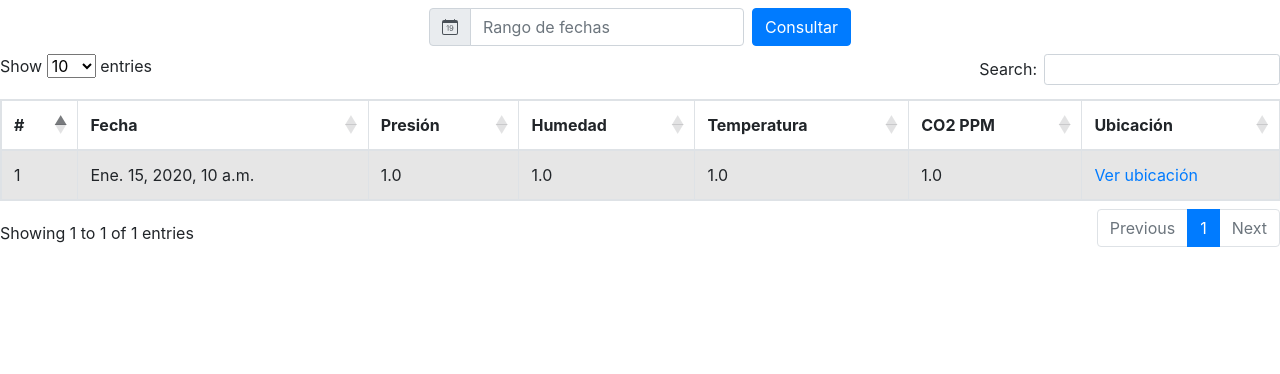
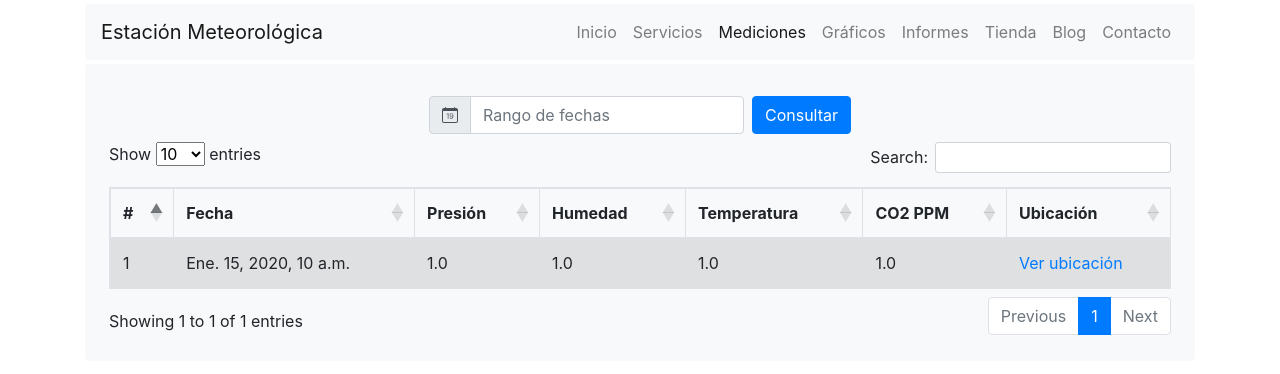
Before and after one commit to blackatze93/prototipo_estacion, a Django app: page /mediciones/ in a window 1280 px wide. Shown: the top 374 px of the page. Run offline with Django 3.2, Linux system fonts and the light colour scheme; tables that the repository leaves empty hold one stand-in row (values such as "Sample post"); some libraries are stand-ins or nearby versions.

Commit message:
Agregando página de inicio

```diff
--- a/mediciones/urls.py
+++ b/mediciones/urls.py
@@ -2,7 +2,6 @@ from django.urls import path
 
 from . import views
 
-
 urlpatterns = [
-    path('', views.index, name='index')
+    path('', views.mediciones, name='mediciones')
 ]
--- a/mediciones/views.py
+++ b/mediciones/views.py
@@ -1,10 +1,9 @@
 from django.shortcuts import render
-from django.http import HttpResponse
 from mediciones.models import Medida
 from datetime import datetime
 
 
-def index(request):
+def mediciones(request):
     if request.method == 'POST':
         dates = request.POST['dates'].split()
         min_date_str = dates[0].split('/')
--- a/prototipo_estacion/settings.py
+++ b/prototipo_estacion/settings.py
@@ -15,7 +15,6 @@ from pathlib import Path
 # Build paths inside the project like this: BASE_DIR / 'subdir'.
 BASE_DIR = Path(__file__).resolve().parent.parent
 
-
 # Quick-start development settings - unsuitable for production
 # See https://docs.djangoproject.com/en/3.1/howto/deployment/checklist/
 
@@ -26,7 +25,6 @@ SECRET_KEY = '&oo^y_&wq2vq&x_^0l*kw5(51i#wc8!b*n^b3#d6vlaq493@8='
 DEBUG = True
 
 ALLOWED_HOSTS = ['*']
-
 
 # Application definition
 
@@ -73,7 +71,6 @@ TEMPLATES = [
 
 WSGI_APPLICATION = 'prototipo_estacion.wsgi.application'
 
-
 # Database
 # https://docs.djangoproject.com/en/3.1/ref/settings/#databases
 
@@ -86,7 +83,6 @@ DATABASES = {
         },
     }
 }
-
 
 # Password validation
 # https://docs.djangoproject.com/en/3.1/ref/settings/#auth-password-validators
@@ -106,7 +102,6 @@ AUTH_PASSWORD_VALIDATORS = [
     },
 ]
 
-
 # Internationalization
 # https://docs.djangoproject.com/en/3.1/topics/i18n/
 
@@ -120,7 +115,6 @@ USE_L10N = True
 
 USE_TZ = True
 
-
 # Static files (CSS, JavaScript, Images)
 # https://docs.djangoproject.com/en/3.1/howto/static-files/
 
--- a/prototipo_estacion/urls.py
+++ b/prototipo_estacion/urls.py
@@ -15,8 +15,10 @@ Including another URLconf
 """
 from django.contrib import admin
 from django.urls import include, path
+from . import views
 
 urlpatterns = [
     path('admin/', admin.site.urls),
+    path('', views.index, name='index'),
     path('mediciones/', include('mediciones.urls')),
 ]
--- /dev/null
+++ b/prototipo_estacion/views.py
@@ -0,0 +1,5 @@
+from django.shortcuts import render
+
+
+def index(request):
+    return render(request, 'prototipo_estacion/index.html')
--- a/templates/base.html
+++ b/templates/base.html
@@ -5,7 +5,8 @@
     <meta name="viewport" content="width=device-width, initial-scale=1, shrink-to-fit=no">
 
     <!-- Bootstrap CSS -->
-    <link rel="stylesheet" href="https://cdn.jsdelivr.net/npm/bootstrap@4.5.3/dist/css/bootstrap.min.css" integrity="sha384-TX8t27EcRE3e/ihU7zmQxVncDAy5uIKz4rEkgIXeMed4M0jlfIDPvg6uqKI2xXr2" crossorigin="anonymous">
+    <link rel="stylesheet" href="https://cdn.jsdelivr.net/npm/bootstrap@4.5.3/dist/css/bootstrap.min.css"
+          integrity="sha384-TX8t27EcRE3e/ihU7zmQxVncDAy5uIKz4rEkgIXeMed4M0jlfIDPvg6uqKI2xXr2" crossorigin="anonymous">
 
     {# Block for adding more head stylesheets #}
     {% block head_stylesheets %}{% endblock %}
@@ -16,13 +17,55 @@
     <title>{% block page_title %}{% endblock %} - Prototipo Estación</title>
 </head>
 <body>
-    {% block content %}{% endblock %}
+<div class="container my-1">
+    <nav class="navbar navbar-expand-md navbar-light bg-light rounded">
+        <a class="navbar-brand" href="#">Estación Meteorológica</a>
+        <button class="navbar-toggler" type="button" data-toggle="collapse" data-target="#main-navbar"
+                aria-controls="main-navbar" aria-expanded="false" aria-label="Alternar navegación">
+            <span class="navbar-toggler-icon"></span>
+        </button>
 
-    <!-- Option 1: jQuery and Bootstrap Bundle (includes Popper) -->
-    <script src="https://code.jquery.com/jquery-3.5.1.min.js" integrity="sha256-9/aliU8dGd2tb6OSsuzixeV4y/faTqgFtohetphbbj0=" crossorigin="anonymous"></script>
-    <script src="https://cdn.jsdelivr.net/npm/bootstrap@4.5.3/dist/js/bootstrap.bundle.min.js" integrity="sha384-ho+j7jyWK8fNQe+A12Hb8AhRq26LrZ/JpcUGGOn+Y7RsweNrtN/tE3MoK7ZeZDyx" crossorigin="anonymous"></script>
+        <div class="collapse navbar-collapse justify-content-end" id="main-navbar">
+            <ul class="navbar-nav">
+                <li class="nav-item {% if request.path == '/' %}active{% endif %}">
+                    <a class="nav-link" href="{% url 'index' %}">Inicio</a>
+                </li>
+                <li class="nav-item">
+                    <a class="nav-link" href="#">Servicios</a>
+                </li>
+                <li class="nav-item {% if request.path == '/mediciones/' %}active{% endif %}">
+                    <a class="nav-link" href="{% url 'mediciones' %}">Mediciones</a>
+                </li>
+                <li class="nav-item">
+                    <a class="nav-link" href="#">Gráficos</a>
+                </li>
+                <li class="nav-item">
+                    <a class="nav-link" href="#">Informes</a>
+                </li>
+                <li class="nav-item">
+                    <a class="nav-link" href="#">Tienda</a>
+                </li>
+                <li class="nav-item">
+                    <a class="nav-link" href="#">Blog</a>
+                </li>
+                <li class="nav-item">
+                    <a class="nav-link" href="#">Contacto</a>
+                </li>
+            </ul>
+        </div>
+    </nav>
+    <main role="main" class="my-1 rounded bg-light px-4 py-4">
+        {% block content %}{% endblock %}
+    </main>
+</div>
+<!-- Option 1: jQuery and Bootstrap Bundle (includes Popper) -->
+<script src="https://code.jquery.com/jquery-3.5.1.min.js"
+        integrity="sha256-9/aliU8dGd2tb6OSsuzixeV4y/faTqgFtohetphbbj0=" crossorigin="anonymous"></script>
+<script src="https://cdn.jsdelivr.net/npm/bootstrap@4.5.3/dist/js/bootstrap.bundle.min.js"
+        integrity="sha384-ho+j7jyWK8fNQe+A12Hb8AhRq26LrZ/JpcUGGOn+Y7RsweNrtN/tE3MoK7ZeZDyx"
+        crossorigin="anonymous"></script>
 
-    {# Block for adding more javascript #}
-    {% block body_javascript %}{% endblock %}
+{# Block for adding more javascript #}
+{% block body_javascript %}{% endblock %}
 </body>
 </html>
--- a/templates/mediciones/index.html
+++ b/templates/mediciones/index.html
@@ -8,8 +8,6 @@
 {% block page_title %}Mediciones{% endblock %}
 
 {% block content %}
-
-
     <form class="form-inline justify-content-center" method="post">
         {% csrf_token %}
         <label class="sr-only" for="dates">Rango de fechas</label>
@@ -66,7 +64,7 @@
             </tbody>
         </table>
     {% else %}
-        <p class="text-center">No hay datos disponibles.</p>
+        <div class="alert alert-warning text-center mt-4" role="alert">No hay datos disponibles. Pruebe con otro rango de fechas.</div>
     {% endif %}
 
 {% endblock %}
@@ -128,8 +126,7 @@
             });
 
             $('#table').DataTable({
-                "lan2guage": {
-                    "stateSave": true,
+                "language": {
                     "url": "https://cdn.datatables.net/plug-ins/1.10.21/i18n/Spanish.json",
                 }
             });
```
Also changed, not shown: templates/prototipo_estacion/index.html (added, +23 -0 lines).
